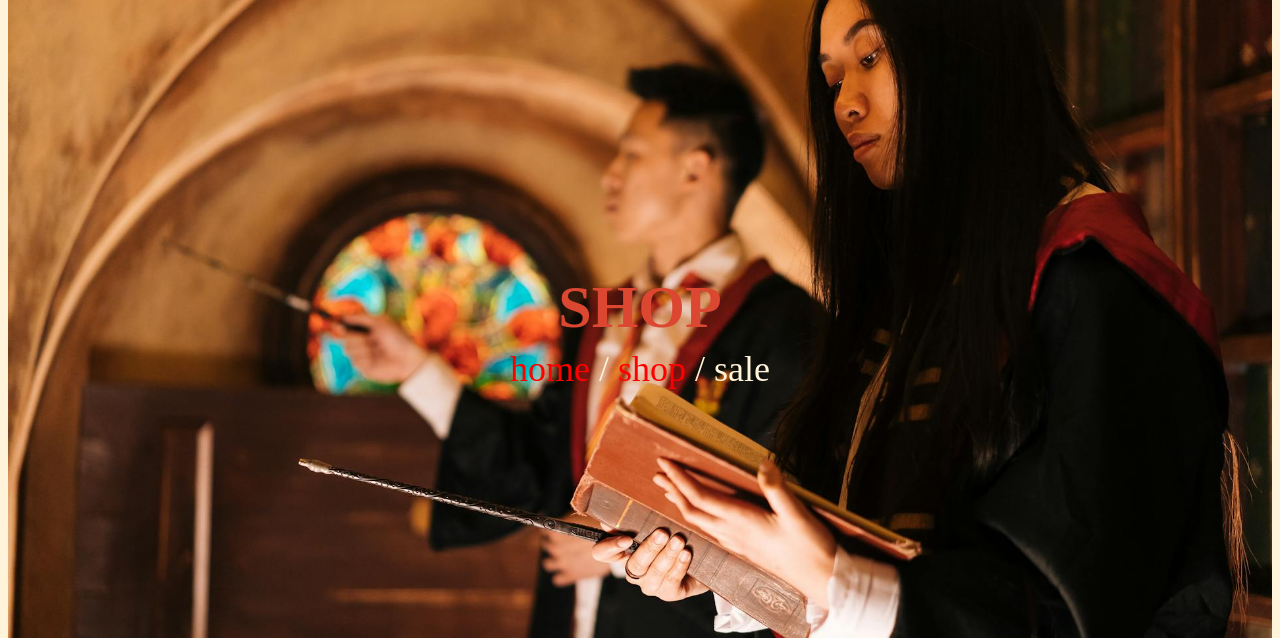
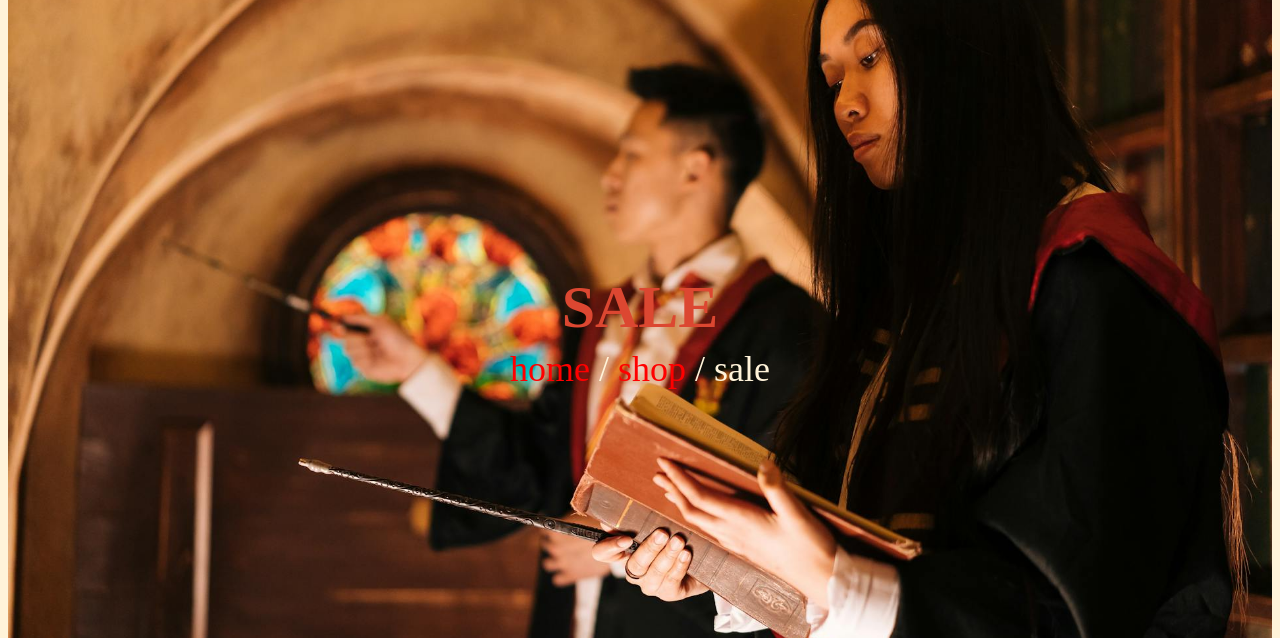
Before and after one commit to kamoM312/Bookstore-Library, a PHP site: page /shopSale.php in a window 1280 px wide. Shown: the part 99-737 px from the top of the page. Run offline with PHP 8.4, Linux system fonts and the light colour scheme; the visitor is signed in with stand-in values (Sample User, id 1); data that the repository does not hold is empty; some libraries are stand-ins or nearby versions.

Commit message:
fixed heading section h3 text

```diff
--- a/shopSale.php
+++ b/shopSale.php
@@ -54,7 +54,7 @@
 
  	<div class="heading">
 
- 		<h3>shop</h3>
+ 		<h3>sale</h3>
  		<p><a href="home_page.php">home</a> / <a href="shop.php">shop</a> / sale </p>
 
  	</div>
```
